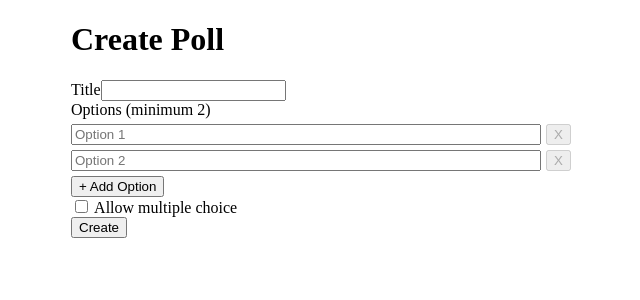
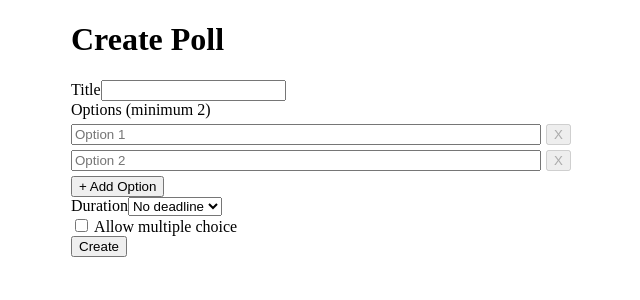
Before and after one commit to zzz2383/livepoll, a Vue app in the folder frontend/: page /polls/create in a window 1280 px wide. Shown: the top 300 px of the page, without its empty margins (319-959 px from the left). Built offline with nearby package versions, Linux system fonts and the light colour scheme; sample sign-in values are in the browser's storage.

Commit message:
feat: 前端支持设置投票时长、显示倒计时、接收关闭通知

```diff
--- a/frontend/src/views/CreatePollView.vue
+++ b/frontend/src/views/CreatePollView.vue
@@ -5,21 +5,33 @@ import { usePollStore } from '@/stores/poll'
 
 const router = useRouter()
 const pollStore = usePollStore()
-
 const title = ref('')
-const options = ref(['', ''])  // 至少两个选项
+const options = ref(['', ''])
 const isMultiple = ref(false)
+const duration = ref('0')  // 0 表示无截止
+const customDate = ref('')  // 自定义具体时间
 const error = ref('')
 const loading = ref(false)
 
-function addOption() {
-    options.value.push('')
-}
+const durationOptions = [
+    { label: 'No deadline', value: '0' },
+    { label: '1 hour', value: '1' },
+    { label: '6 hours', value: '6' },
+    { label: '12 hours', value: '12' },
+    { label: '1 day', value: '24' },
+    { label: '3 days', value: '72' },
+    { label: '1 week', value: '168' },
+    { label: 'Custom', value: 'custom' }
+]
 
-function removeOption(index: number) {
-    if (options.value.length > 2) {
-        options.value.splice(index, 1)
+function calculateClosesAt(): string | undefined {
+    if (duration.value === '0') return undefined
+    if (duration.value === 'custom') {
+        return customDate.value ? new Date(customDate.value).toISOString() : undefined
     }
+    const hours = Number(duration.value)
+    const closes = new Date(Date.now() + hours * 60 * 60 * 1000)
+    return closes.toISOString()
 }
 
 async function handleCreate() {
@@ -34,13 +46,24 @@ async function handleCreate() {
         const poll = await pollStore.createPoll({
             title: title.value,
             options: validOptions,
-            is_multiple: isMultiple.value
+            is_multiple: isMultiple.value,
+            closes_at: calculateClosesAt()
         })
         router.push(`/polls/${poll.id}`)
     } catch (err: any) {
         error.value = err.response?.data?.error || 'Failed to create poll'
     } finally {
         loading.value = false
+    }
+}
+
+function addOption() {
+    options.value.push('')
+}
+
+function removeOption(index: number) {
+    if (options.value.length > 2) {
+        options.value.splice(index, 1)
     }
 }
 </script>
@@ -60,6 +83,18 @@ async function handleCreate() {
                     <button type="button" @click="removeOption(index)" :disabled="options.length <= 2">X</button>
                 </div>
                 <button type="button" @click="addOption">+ Add Option</button>
+            </div>
+            <div>
+                <label>Duration</label>
+                <select v-model="duration">
+                    <option v-for="opt in durationOptions" :key="opt.value" :value="opt.value">
+                        {{ opt.label }}
+                    </option>
+                </select>
+            </div>
+            <div v-if="duration === 'custom'">
+                <label>End date & time</label>
+                <input type="datetime-local" v-model="customDate" />
             </div>
             <div>
                 <label>
--- a/frontend/src/views/PollDetailView.vue
+++ b/frontend/src/views/PollDetailView.vue
@@ -22,6 +22,40 @@ onMounted(async () => {
 })
 
 onUnmounted(() => {
+    pollStore.closeWebSocket()
+})
+
+// 倒计时
+const closesAt = computed(() => {
+    if (!pollStore.currentPoll?.closes_at) return null
+    return new Date(pollStore.currentPoll.closes_at)
+})
+const timeLeft = ref('')
+
+function updateTimeLeft() {
+    if (!closesAt.value) {
+        timeLeft.value = ''
+        return
+    }
+    const now = new Date()
+    const diff = closesAt.value.getTime() - now.getTime()
+    if (diff <= 0) {
+        timeLeft.value = 'Closed'
+        return
+    }
+    const hours = Math.floor(diff / (1000 * 60 * 60))
+    const minutes = Math.floor((diff % (1000 * 60 * 60)) / (1000 * 60))
+    const seconds = Math.floor((diff % (1000 * 60)) / 1000)
+    timeLeft.value = `${hours}h ${minutes}m ${seconds}s`
+}
+
+let timer: ReturnType<typeof setInterval> | null = null
+onMounted(() => {
+    updateTimeLeft()
+    timer = setInterval(updateTimeLeft, 1000)
+})
+onUnmounted(() => {
+    if (timer) clearInterval(timer)
     pollStore.closeWebSocket()
 })
 
@@ -82,6 +116,13 @@ function copyLink() {
         <h1>{{ pollStore.currentPoll.title }}</h1>
         <p>Created by {{ pollStore.currentPoll.created_by }}</p>
         <p v-if="pollStore.currentPoll.is_closed" class="closed">This poll is closed</p>
+        <!-- 在投票关闭状态后显示倒计时 -->
+        <p v-if="closesAt && !pollStore.currentPoll?.is_closed">
+            Time left: {{ timeLeft }}
+        </p>
+        <p v-else-if="pollStore.currentPoll?.is_closed" class="closed">
+            Poll closed
+        </p>
 
         <!-- 图表 -->
         <PollChart :options="pollStore.currentPoll.options" />
```
